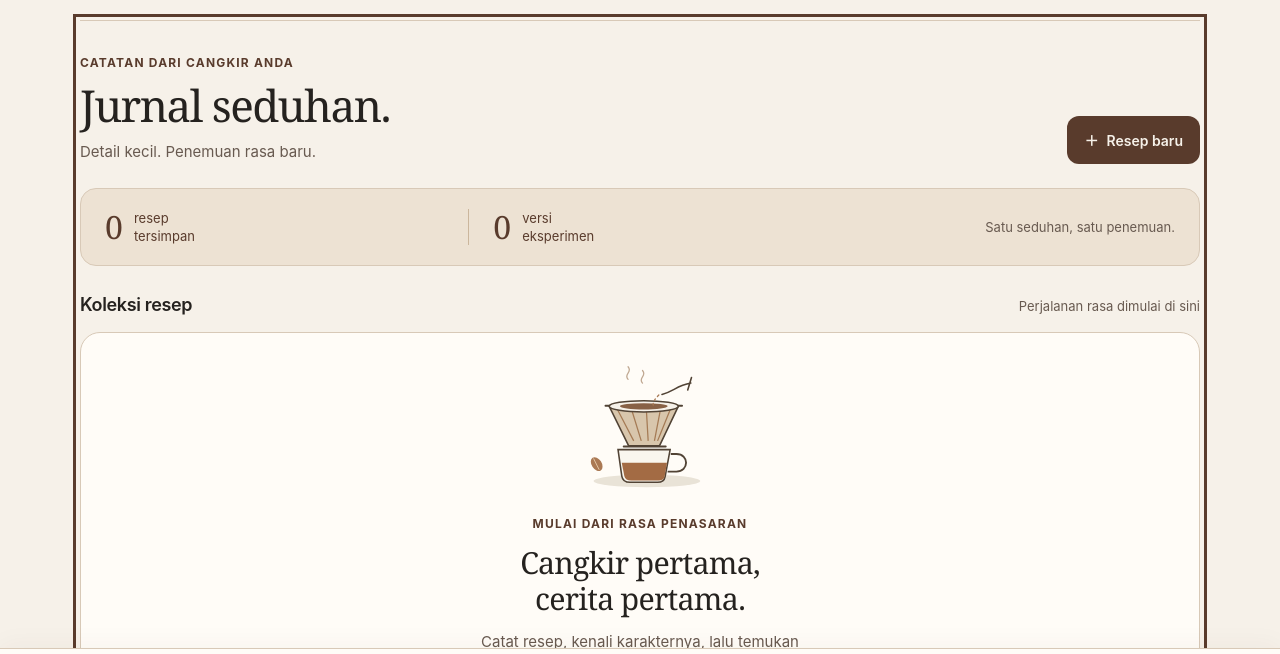
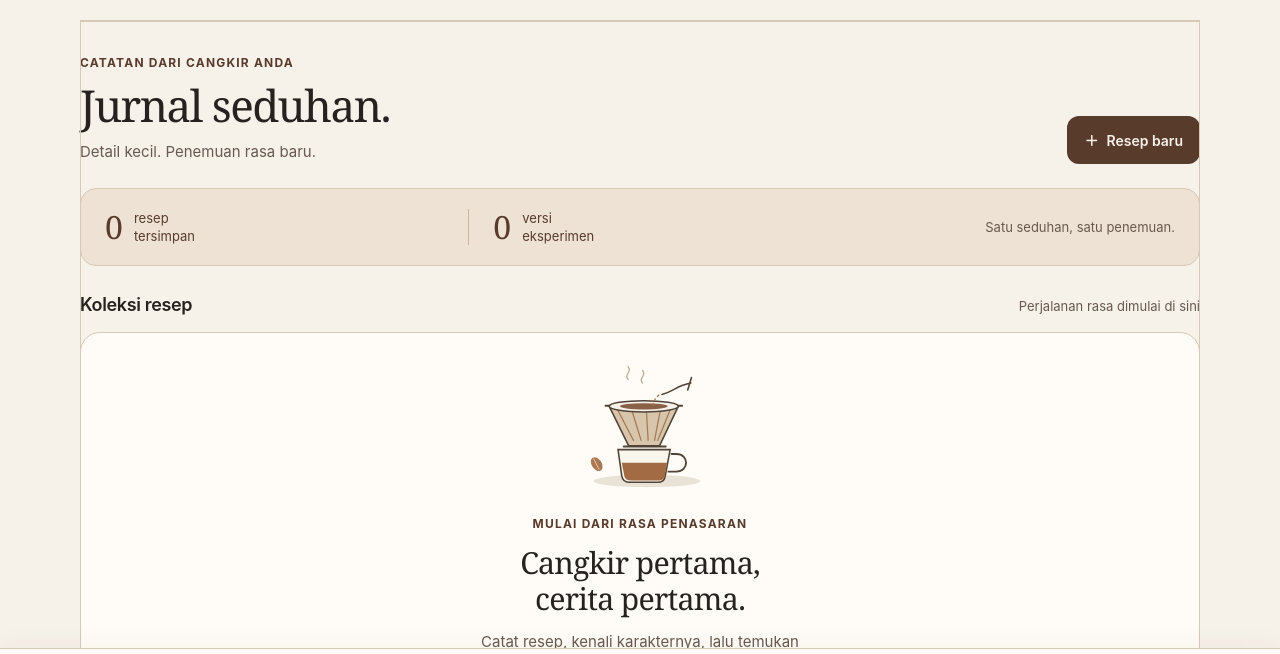
Before and after one commit to rizkiharris-arch/coffee-brew-lab, a plain HTML site: page index.html in a window 1280 px wide. Shown: the part 75-729 px from the top of the page. Drawn offline with Linux system fonts and the light colour scheme.

Commit message:
fix: soften journal focus frame to one pixel

```diff
--- a/style.css
+++ b/style.css
@@ -35,6 +35,11 @@ button { cursor: pointer; }
 button:disabled { cursor: not-allowed; opacity: .55; }
 button, input, select, textarea { border-radius: 0; }
 :where(button, a, input, select, textarea, [tabindex]):focus-visible { outline: 3px solid var(--coffee); outline-offset: 4px; }
+/* Navigation focuses main; keep the journal frame quiet and inside its bounds. */
+body[data-view="home"] #main-content:focus-visible {
+  outline: 1px solid var(--line);
+  outline-offset: -1px;
+}
 ::selection { color: var(--ink); background: var(--beige); }
 [hidden] { display: none !important; }
 svg, img { display: block; max-width: 100%; }
```
